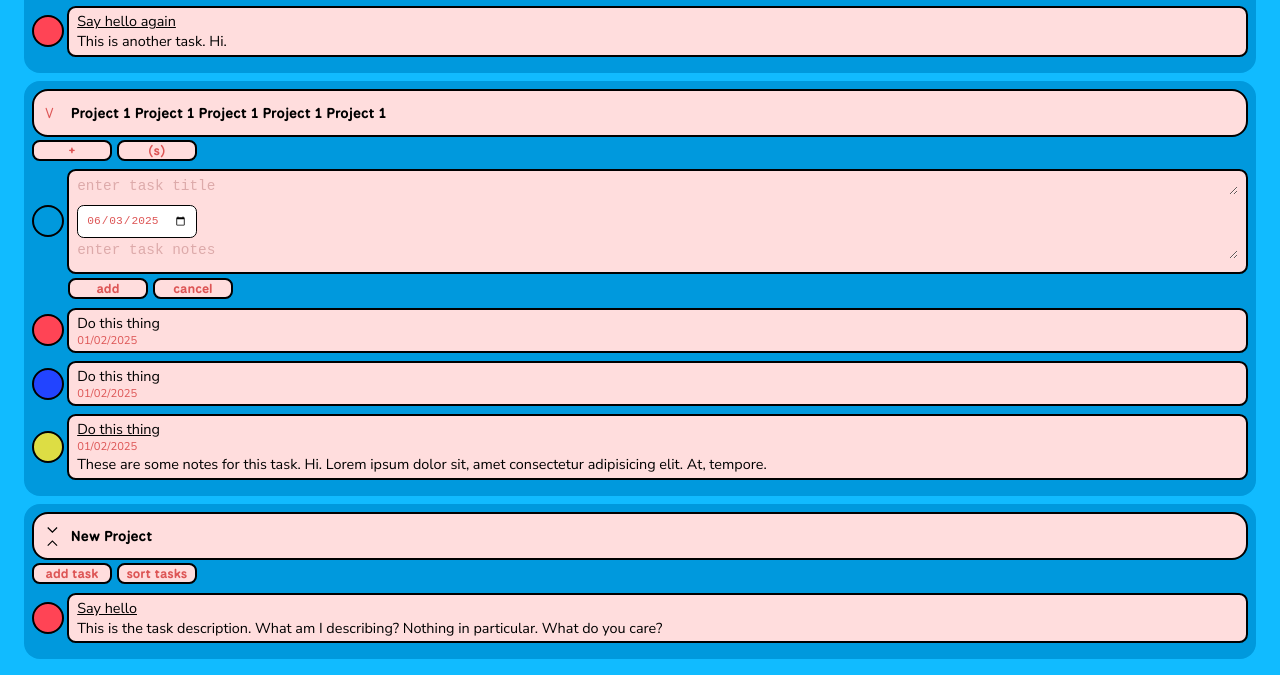
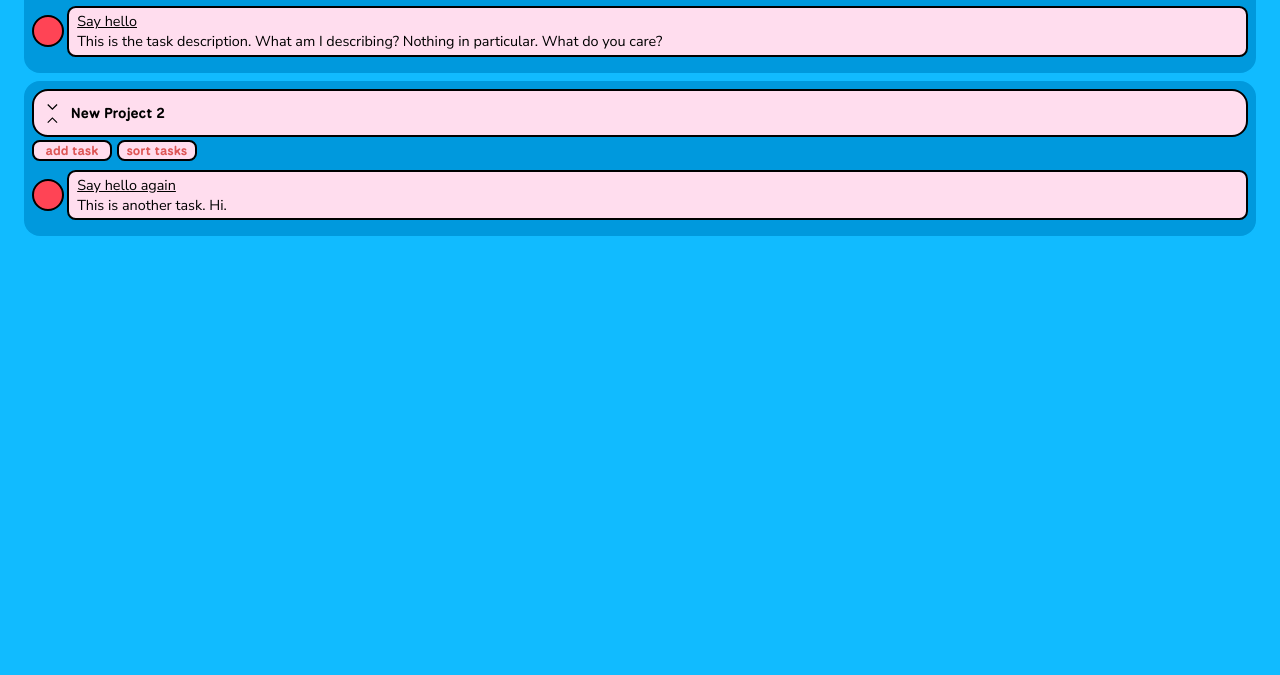
Before and after one commit to talesofterror/TOP-todolist, a website built with webpack: page src/template.html in a window 1280 px wide. Shown: the part 195-870 px from the top of the page. After the commit the page ends 800 px from the top, so only its background shows below. Built offline with nearby package versions, Linux system fonts and the light colour scheme.

Commit message:
task adder. ios date input problems

```diff
--- a/src/classes.js
+++ b/src/classes.js
@@ -23,6 +23,18 @@ class Task {
 		return `${this.dueDate.toLocaleDateString("default", {month: 'long'})} ${this.dueDate.getDate()}, ${this.dueDate.getFullYear()}`
 	}
 
+	displayTask() {
+		let tasksContainer = this.project.elements.tasksContainer
+		let tasksContainerChildren = this.project.elements.tasksContainer.children
+
+		if (tasksContainerChildren.length == 1) {
+			tasksContainer.append(this.elements.group)
+		} else {
+			let targetNode = tasksContainerChildren[0]
+			tasksContainer.insertBefore(this.elements.group, targetNode)
+		}
+	}
+
 }
 
 class Project {
@@ -31,6 +43,17 @@ class Project {
 		this.title = title
 		this.tasks = tasks == undefined ? {} : {...tasks}
 		this.elements = Elements.createProject(this.title)
+
+		this.elements.taskAdder.addButton.addEventListener("click", ()=> {
+			let newTask = new Task(this.elements.taskAdder.inputTitle.value, this)
+			newTask.dueDate = this.elements.taskAdder.inputDueDate.value
+			newTask.notes = this.elements.taskAdder.inputNotes.value
+			this.elements.taskAdder.inputTitle.value = ""
+			this.elements.taskAdder.inputNotes.value = ""
+			this.elements.taskAdder.inputDueDate.value = "mm/dd/yyyy"
+
+			newTask.displayTask()
+		})
 	}
 
 	addTasks (...tasks) {
--- a/src/elements.js
+++ b/src/elements.js
@@ -31,14 +31,18 @@ class Elements {
 		elementObj.group.append(elementObj.header, elementObj.content)
 		elementObj.header.append(elementObj.button_Display,
 			elementObj.title)
-		elementObj.content.append(elementObj.nav, elementObj.tasksContainer)
+		elementObj.content.append(elementObj.nav, elementObj.taskAdder.group, elementObj.tasksContainer)
 		elementObj.nav.append(elementObj.button_AddTask, elementObj.button_SortTasks)
 
 		elementObj.img_Expand.src = collapseImg
 		elementObj.button_Display.append(elementObj.img_Expand)
 
-		elementObj.button_Display.addEventListener("click", (e) => {
+		elementObj.button_Display.addEventListener("click", () => {
 			Elements.projectCollapseToggle(elementObj)
+		})
+
+		elementObj.button_AddTask.addEventListener("click", ()=> {
+			Elements.toggleInvisible(elementObj.taskAdder.group)
 		})
 
 		elementObj.title.textContent = _title
@@ -49,8 +53,8 @@ class Elements {
 	}
 
 	static createNewTaskForm () {
-		let group = Elements.createElement("div", "task", "task-adder")
-		let statusIcon = Elements.createElement("div", "taskStatusIcon")
+		let group = Elements.createElement("div", "task", "task-adder", "invisible")
+		let statusIcon = Elements.createElement("div", "task-status-icon")
 		let text = Elements.createElement("div", "task-text")
 		let buttons = Elements.createElement("div", "task-adder-buttons")
 		let addButton = Elements.createElement("div", "project-header-button")
@@ -61,16 +65,18 @@ class Elements {
 		let inputNotes = Elements.createElement("textarea", "task-content-notes")
 
 		inputTitle.placeholder = "enter task title"
+		inputTitle.rows = 1
 		let datePlaceholder = new Date()
-		inputDueDate.value = datePlaceholder.toLocaleString()
+		inputDueDate.type = "date"
+		inputDueDate.value = "yyyy-mm-dd"
+		inputNotes.placeholder = "enter task notes"
+		inputNotes.rows = 1
+		addButton.textContent = "add"
+		cancelButton.textContent = "cancel"
 
 		group.append(statusIcon, text, buttons)
 		text.append(inputTitle, inputDueDate, inputNotes)
 		buttons.append(addButton, cancelButton)
-
-		addButton.addEventListener("click", ()=> {
-
-		})
 
 		inputTitle.addEventListener("input", () => {
 			inputTitle.style.height = "0px";
@@ -82,7 +88,7 @@ class Elements {
 		  inputNotes.style.height = inputTitle.scrollHeight + "px";
 		})
 
-		return group
+		return {group, inputTitle, inputDueDate, inputNotes, addButton}
 	}
 
 	static projectCollapseToggle (elementObj) {
@@ -127,6 +133,14 @@ class Elements {
 		}
 	}
 
+	static toggleInvisible(element) {
+		if (element.classList.contains("invisible")) {
+			element.classList.remove("invisible")
+		} else {
+			element.classList.add("invisible")
+		}
+	}
+
 	static createElement (type, ...classes) {
 		let element = document.createElement(type)
 		element.classList.add(...classes)
--- a/src/forms.js
+++ b/src/forms.js
@@ -16,7 +16,7 @@ class Forms {
 		Elements.newProjectCancelButton.addEventListener( "click", ()=> {
 			Forms.toggleNewProjectForm(false)
 			Elements.newProjectFormContainer.reset()
-		} )
+		})
 
 		Elements.newProjectSubmitButton.addEventListener( "click", ()=> {
 			Forms.addProject()
--- a/src/style.css
+++ b/src/style.css
@@ -1,20 +1,26 @@
 :root {
-	--title-color: #d55;
-	--title-bg-color: #fdd;
+	--base1: #1bf;
+	--base2: #09d;
+	/* --base3: #fdd; */
+	--base3: #fde;
+	--accent-1: #d55;
+	/* --accent-1: #5d5; */
+
+
+	--title-color: var(--accent-1);
+	--title-bg-color: var(--base3);
 	--title-border-color: #000;
-	--bg-color: #1bf;
-	/* --bg-color: #ddd; */
+	--bg-color: var(--base1);
 
-	--main-text-color: #1bf;
+	--main-text-color: var(--base1);
 	--input-placeholder-color: #daa;
 
-	--project-bg-color: #09d;
-	/* --project-bg-color: #ffc; */
+	--project-bg-color: var(--base2);
 	--project-text-color: #000;
-	--project-header-bg-color: #fdd;
-	--project-button-color: #d55;
+	--project-header-bg-color: var(--base3);
+	--project-button-color: var(--accent-1);
 
-	--task-bg-color: #fdd;
+	--task-bg-color: var(--base3);
 	--task-border-color: #000;
 	--task-text-color: #000;
 	--task-border-size: 2px;
@@ -22,7 +28,7 @@
 
 	--task-status-icon-size: 2rem;
 	--task-status-icon-border-color: #000;
-	--task-date-color: #d55;
+	--task-date-color: var(--accent1);
 
 	--priority-1-color: #f45;
 	--priority-2-color: #dd4;
@@ -57,13 +63,13 @@ body {
 }
 
 textarea {
-	vertical-align: center;
 	background: none;
 	font-size: 0.9rem;
 	border: none;
 	outline: none;
 	height: auto;
 	width: 100%;
+	margin: 1em 0;
 }
 textarea:focus {
 	background: none;
@@ -74,23 +80,31 @@ textarea::placeholder {
 	color: var(--input-placeholder-color);
 	line-height: 1em;
 }
-.task-adder {
+.task.task-adder {
 	flex-wrap: wrap;
+	margin-bottom: 1rem;
 }
 .task-adder-buttons {
-	flex-basis: 100%;
+	height: 1rem;
 	margin-left: calc(var(--task-status-icon-size) + 0.25rem);
+}
+.task-adder-buttons div {
+	margin-right: 0.3rem;
 }
 .task-adder textarea {
 	text-decoration: none;
-	margin: 0.3rem 0;
+	margin: 0.5rem 0;
 }
 input[type="date"] {
 	display: block;
+	background: none;
+	font-size: 0.9rem;
+	border: 1px solid black;
+	height: auto;
 	padding: 0.5rem;
-	border: 1px solid black;
+	border: none;
 	border-radius: var(--task-border-radius);
-
+	color: var(--input-placeholder-color);
 }
 
 .main-title-container {
--- a/src/template.html
+++ b/src/template.html
@@ -28,71 +28,6 @@
 
 			<main class="projects-container" id="projects-container">
 <!-- PROJECTS GO HERE -->
-
-				<section class="project">
-					<div class="project-header">
-						<div class="project-display-button">V</div>
-						<header class="project-name">
-							Project 1 Project 1 Project 1 Project 1 Project 1
-						</header>
-					</div>
-
-					<div class="project-content">
-
-						<nav class="project-nav">
-							<div class="add-task project-header-button">+</div>
-							<div class="sort project-header-button">(s)</div>
-						</nav>
-
-						<div class="task task-adder">
-							<div class="task-status-icon"></div>
-							<div class="task-text">
-								<textarea type="text" class="task-title" placeholder="enter task title" rows="1"></textarea>
-								<input type="date" class="task-due-date" value="2025-06-03">
-								<textarea class="task-content-notes" placeholder="enter task notes" rows="1"></textarea>
-							</div>
-							<div class="task-adder-buttons">
-								<div class="project-header-button">add</div>
-								<div class="project-header-button">cancel</div>
-							</div>
-						</div>
-
-						<section class="tasks-container">
-
-							<div class="task">
-								<div class="task-status-icon priority-1"></div>
-								<header class="task-text">
-									<span>Do this thing</span>
-									<div class="task-due-date">01/02/2025</div>
-								</header>
-							</div>
-
-							<div class="task">
-								<div class="task-status-icon priority-3"></div>
-								<header class="task-text">
-									<span>Do this thing</span>
-									<div class="task-due-date">01/02/2025</div>
-								</header>
-							</div>
-
-							<div class="task">
-								<div class="task-status-icon priority-2"></div>
-								<div class="task-text">
-									<header class="task-title">Do this thing</header>
-									<div class="task-due-date">01/02/2025</div>
-									<div class="task-content">
-										<div class="task-content-notes">These are some notes for this task. Hi. Lorem ipsum dolor sit, amet consectetur adipisicing elit. At, tempore.</div>
-									</div>
-								</div>
-							</div>
-
-						</section>
-
-					</div>
-
-				</section>
-
-
 			</main>
 
 	</div>
```
Also changed, not shown: resources/notes.md (+76 -49 lines).
